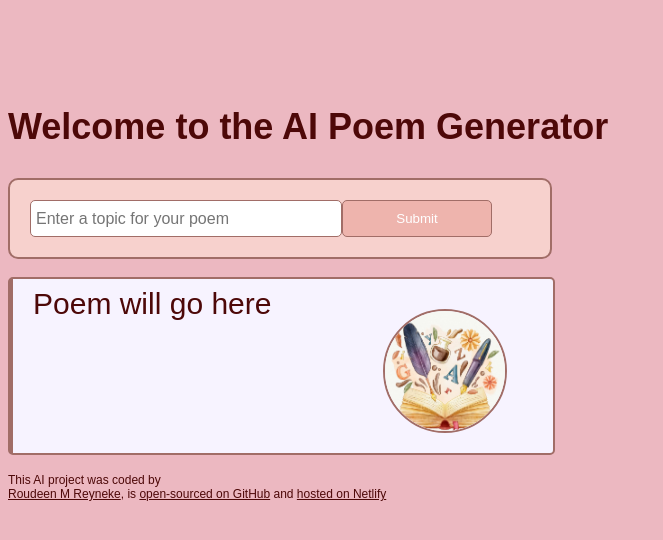
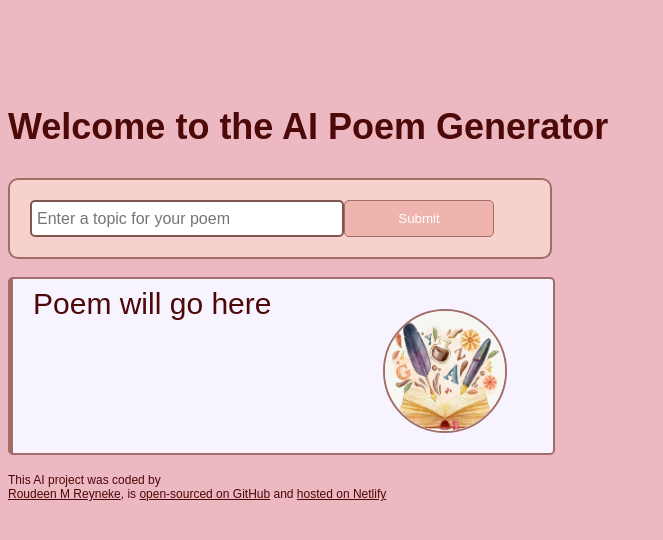
Before and after one commit to MereRo02/poem-generator, a plain HTML site: page index.html in a window 1280 px wide. Shown: the whole page, without its empty margins (0-663 px from the left). Drawn offline with Linux system fonts and the light colour scheme.

Commit message:
UPDATED FORM

```diff
--- a/src/style.css
+++ b/src/style.css
@@ -33,7 +33,7 @@ form {
 }
 .instructions:focus {
   outline: none;
-  border-color: #a16d67;
+  border: 2px solid #805651;
 }
 .poem {
   font-size: 30px;
```
